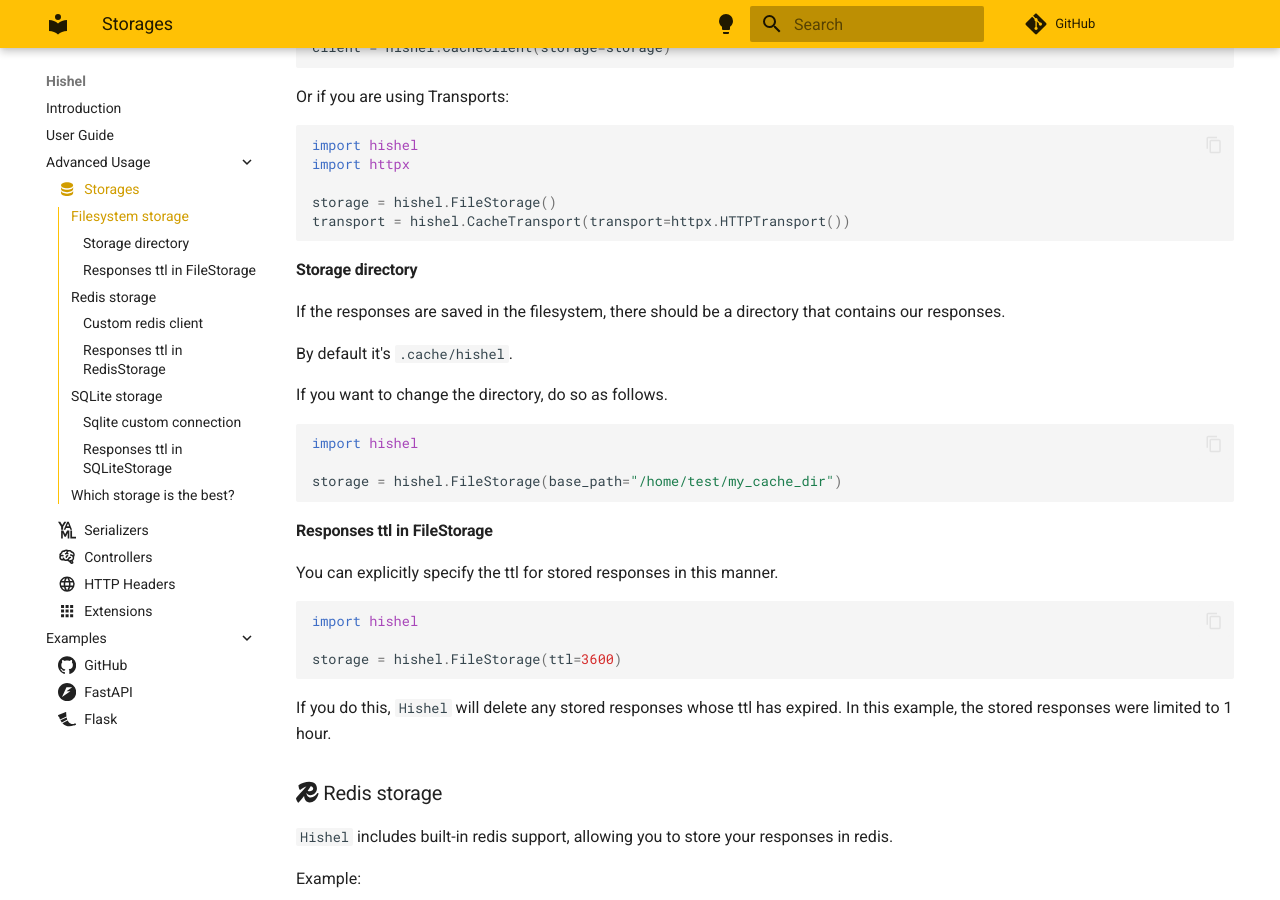
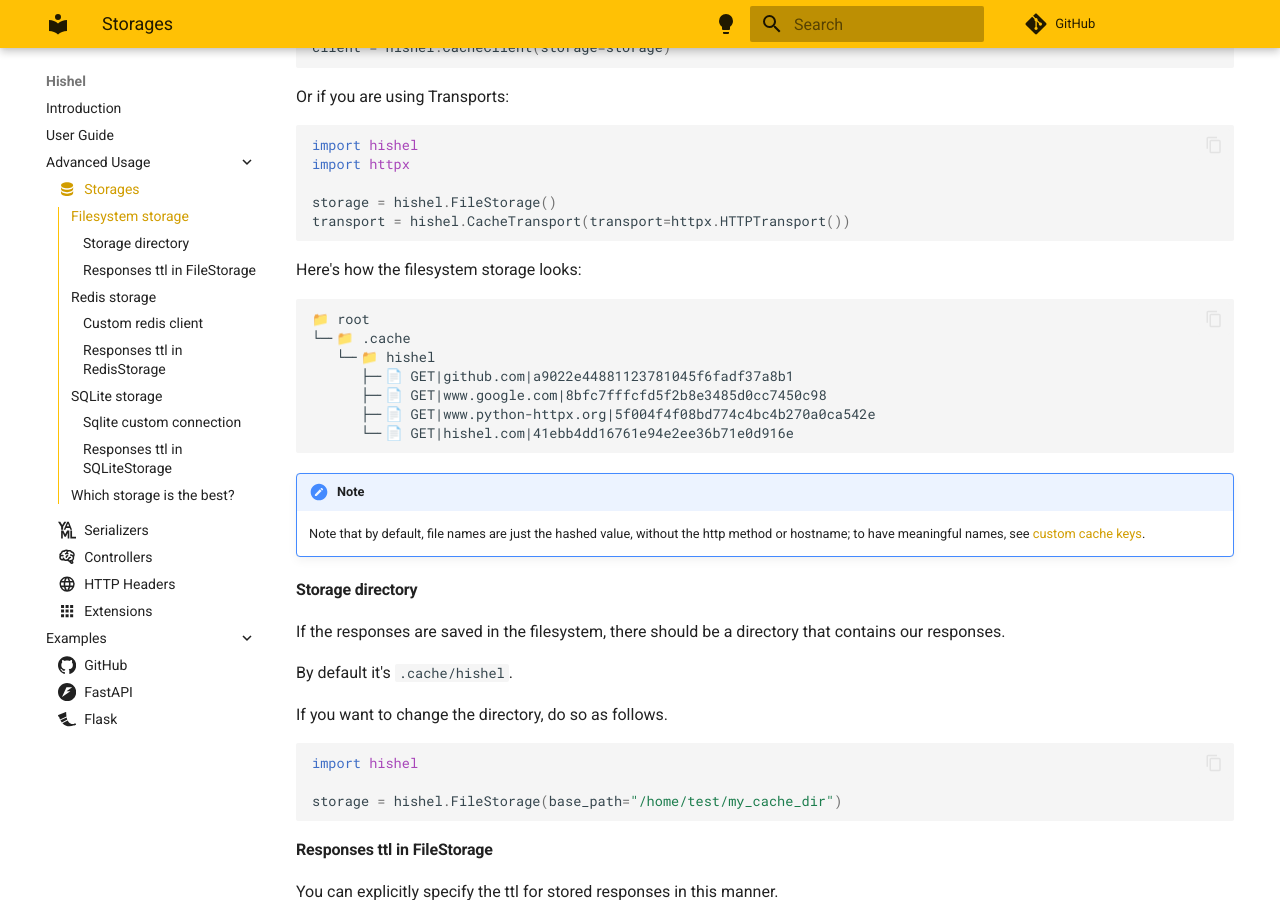
Before and after one commit to karpetrosyan/hishel, an MkDocs documentation site: the page built from docs/advanced/storages.md, in a window 1280 px wide and 900 px high, scrolled down 463 px. Built offline with MkDocs 1.6.1 and Material for MkDocs 9.7.7, drawn with Linux system fonts in a browser that asks for light colours; emoji names are drawn with the system emoji font; comment, search, counter and statistics services are not loaded.

Commit message:
Improve docs

````diff
--- a/docs/advanced/storages.md
+++ b/docs/advanced/storages.md
@@ -28,6 +28,21 @@
 storage = hishel.FileStorage()
 transport = hishel.CacheTransport(transport=httpx.HTTPTransport())
 ```
+
+Here's how the filesystem storage looks:
+
+```
+📁 root
+└─╴📁 .cache
+   └─╴📁 hishel
+      ├─╴📄 GET|github.com|a9022e44881123781045f6fadf37a8b1
+      ├─╴📄 GET|www.google.com|8bfc7fffcfd5f2b8e3485d0cc7450c98
+      ├─╴📄 GET|www.python-httpx.org|5f004f4f08bd774c4bc4b270a0ca542e
+      └─╴📄 GET|hishel.com|41ebb4dd16761e94e2ee36b71e0d916e
+```
+
+!!! note
+    Note that by default, file names are just the hashed value, without the http method or hostname; to have meaningful names, see [custom cache keys](controllers.md#custom-cache-keys).
 
 #### Storage directory
 
````
Also changed, not shown: docs/advanced/controllers.md (+18 -0 lines).
